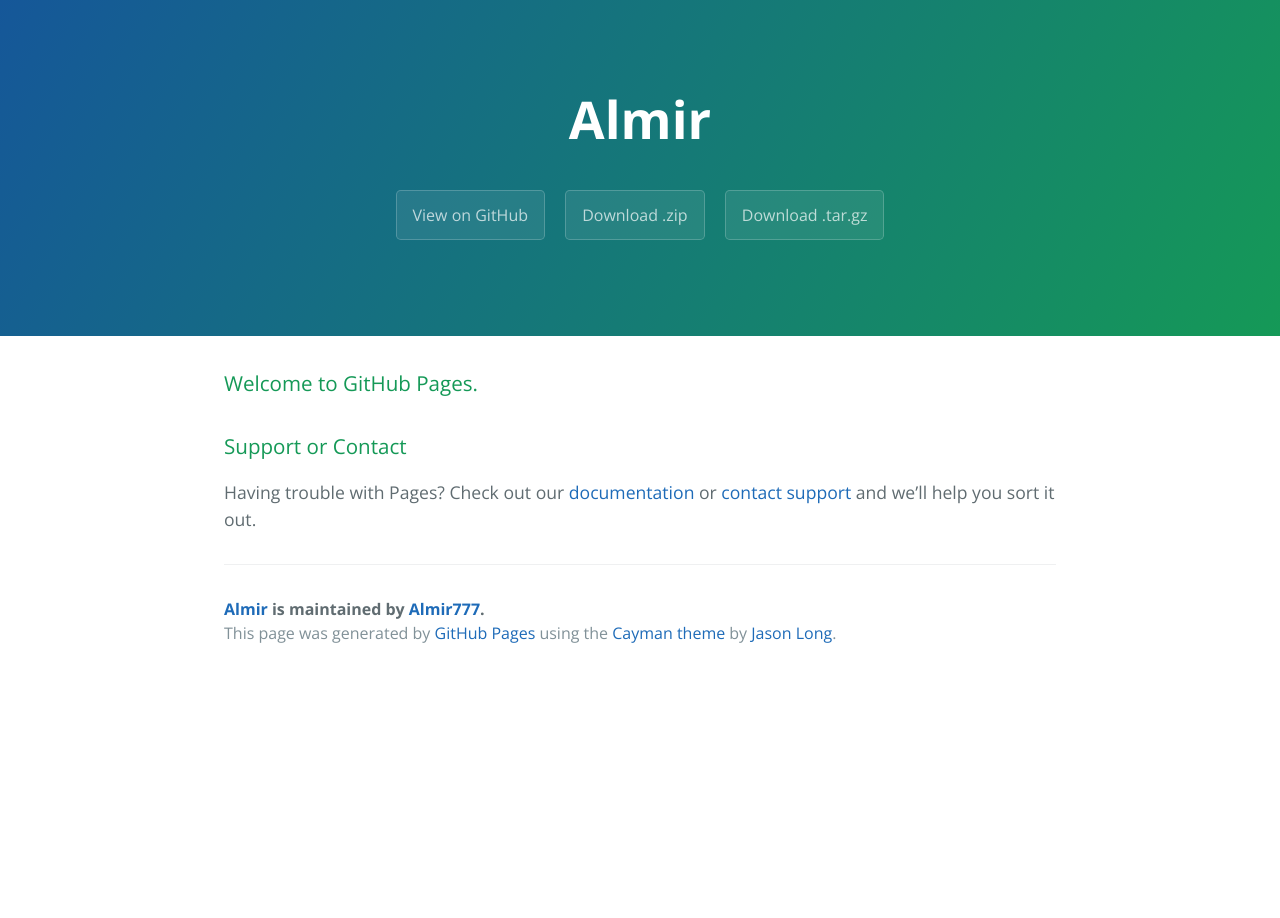
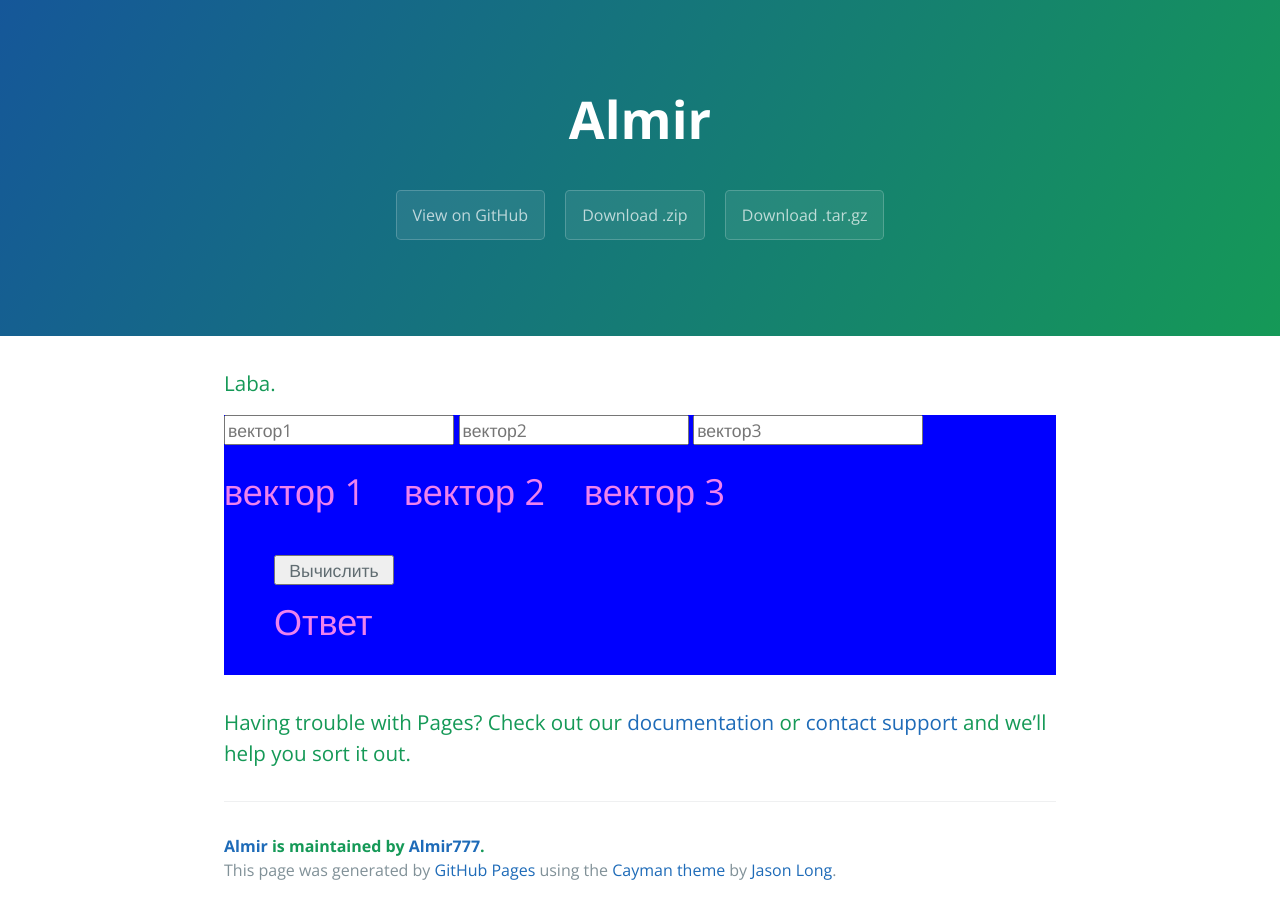
Before and after one commit to Almir777/Almir, a plain HTML site: page index.html in a window 1280 px wide. Before the commit the page ends 800 px from the top, so only its background shows below. Drawn offline with nearby package versions, Linux system fonts and the light colour scheme.

Commit message:
Update index.html

```diff
--- a/index.html
+++ b/index.html
@@ -20,11 +20,69 @@
 
     <section class="main-content">
       <h3>
-<a id="welcome-to-github-pages" class="anchor" href="#welcome-to-github-pages" aria-hidden="true"><span class="octicon octicon-link"></span></a>Welcome to GitHub Pages.</h3>
+<a id="welcome-to-github-pages" class="anchor" href="#welcome-to-github-pages" aria-hidden="true"><span class="octicon octicon-link"></span></a>Laba.</h3>
+<style>
+.td {
+width: 60px;
+height: 60px;
+font-size: 36px;
+text-align: center;
+position: absolute;
+}
+#area {
+position: relative;
+height: 260px;
+background-color: blue;
+}
+
+#answer {
+font-size: 36px;
+color: violet;
+}
+</style>
+</head>
+
+<body>
+
+<div id="area">
+
+<input <textarea placeholder="вектор1"id="td11" style="top:0px; left:0px;">
+<input <textarea placeholder="вектор2" id="td12"style="top:0px; left:180px;">
+<input <textarea placeholder="вектор3" id="td21"style="top:0px; left:360px;">
+
+
+<input type="button"
+          value="Вычислить" onclick="det()" style="position: absolute; top:140px; left: 50px; width: 120px; height: 30px;">
+<span style="position: absolute; top:180px; left:50px;" id = "answer"> Ответ </span>
+<span style="position: absolute; top:50px; left:0px;" id = "answer"> вектор 1</span>
+<span style="position: absolute; top:50px; left:180px;" id = "answer"> вектор 2</span>
+<span style="position: absolute; top:50px; left:360px;" id = "answer"> вектор 3</span>
+</div>
+</body>
+</html>
+<!DOCTYPE html>
+
+<script>
+function det() {
+var a11, a12, a21,  opr;
+a11 = parseInt( document.getElementById("td11").value );
+a12 = parseInt( document.getElementById("td12").value );
+a21 = parseInt( document.getElementById("td21").value );
+
+
+opr = Math.sqrt((a11*a11)+ (a12*a12) + (a21*a21))  ;
+//alert( opr );
+document.getElementById("answer").innerHTML =
+String( opr );
+
+
+}
+
+</script>
+
 
 
 <h3>
-<a id="support-or-contact" class="anchor" href="#support-or-contact" aria-hidden="true"><span class="octicon octicon-link"></span></a>Support or Contact</h3>
 
 <p>Having trouble with Pages? Check out our <a href="https://help.github.com/pages">documentation</a> or <a href="https://github.com/contact">contact support</a> and we’ll help you sort it out.</p>
 
```
